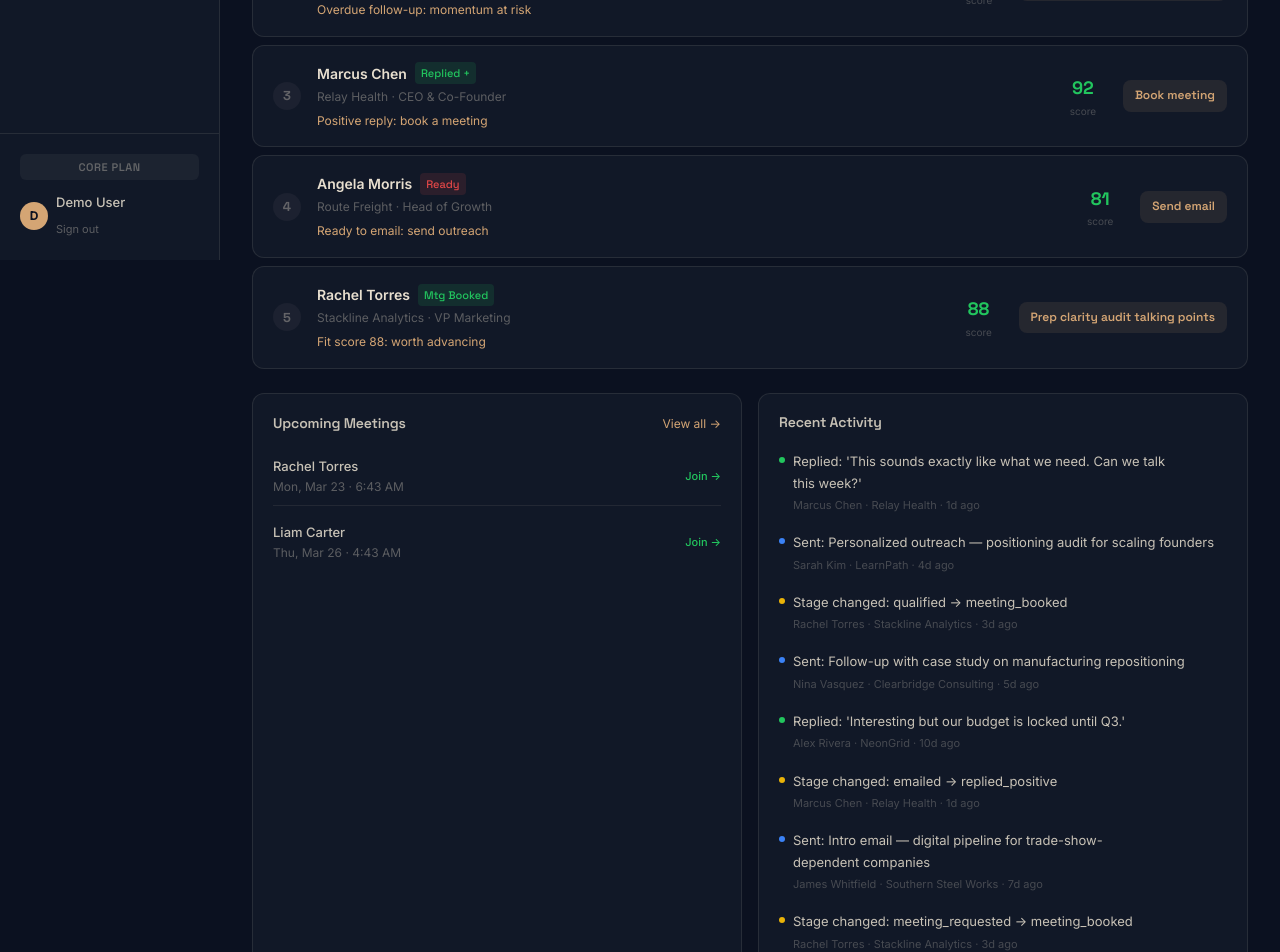
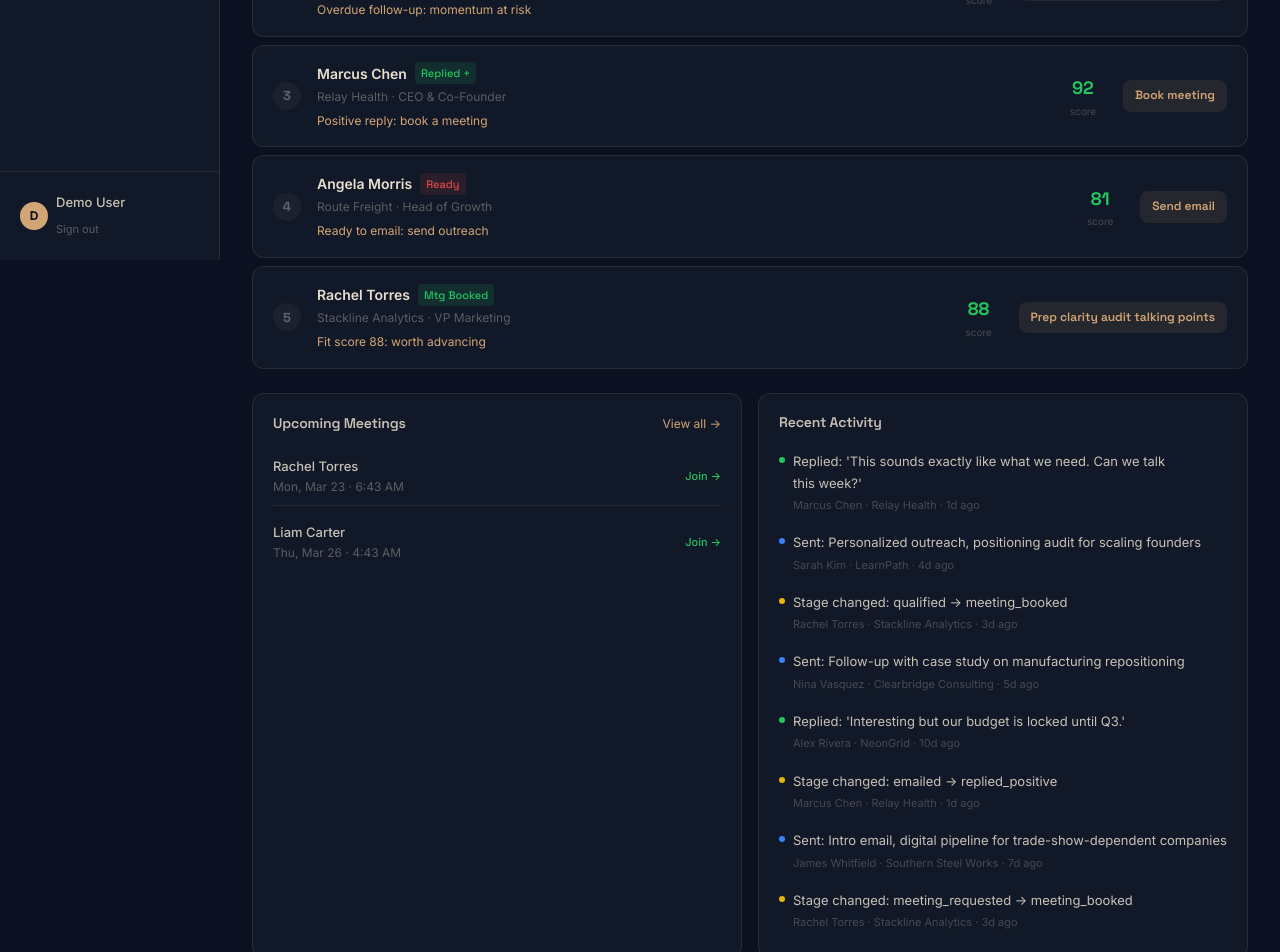
Before and after one commit to jordanknight1992-dotcom/cosmic-reach-creative, a Next.js app: page /mission-control/demo in a window 1280 px wide. Shown: the part 540-1492 px from the top of the page. Built offline with nearby package versions, Linux system fonts and the light colour scheme.

Commit message:
Purge em dashes from all user-facing copy, remove plan badge from sidebar
All em dashes replaced with periods, commas, or colons across homepage,
MC landing, Signal view, Settings, demo seed data, CRM seed data, and
Clarity Report example data. Plan badge removed from sidebar (single tier).

```diff
--- a/src/app/mission-control/[tenantSlug]/McShell.tsx
+++ b/src/app/mission-control/[tenantSlug]/McShell.tsx
@@ -138,20 +138,6 @@
 
         {/* Bottom area */}
         <div style={{ padding: "12px 8px", borderTop: "1px solid rgba(232,223,207,0.1)" }}>
-          {/* Plan badge */}
-          {!collapsed && (
-            <div style={{
-              margin: "8px 12px 4px", padding: "4px 8px",
-              background: tenant.plan === "pro" ? "rgba(234,179,8,0.1)" : tenant.plan === "growth" ? "rgba(212,165,116,0.1)" : "rgba(232,223,207,0.05)",
-              color: tenant.plan === "pro" ? "#eab308" : tenant.plan === "growth" ? "#d4a574" : "rgba(232,223,207,0.35)",
-              borderRadius: 6, fontSize: 11, fontWeight: 600, textTransform: "uppercase",
-              letterSpacing: "0.05em", textAlign: "center",
-              fontFamily: 'var(--font-display)',
-            }}>
-              {tenant.plan} plan
-            </div>
-          )}
-
           {/* User + logout */}
           <div style={{
             display: "flex", alignItems: "center", gap: 8,
--- a/src/app/mission-control/[tenantSlug]/settings/SettingsView.tsx
+++ b/src/app/mission-control/[tenantSlug]/settings/SettingsView.tsx
@@ -227,7 +227,7 @@
             <div>
               <div style={{ fontSize: 14, fontWeight: 600, color: "#e8dfcf" }}>Two-Factor Authentication</div>
               <div style={{ fontSize: 12, color: "rgba(232,223,207,0.35)", marginTop: 2 }}>
-                {user.totp_enabled ? "Enabled — your account is protected with an authenticator app" : "Add an extra layer of security with Google Authenticator or Authy"}
+                {user.totp_enabled ? "Enabled. Your account is protected with an authenticator app" : "Add an extra layer of security with Google Authenticator or Authy"}
               </div>
             </div>
             <div style={{ display: "flex", alignItems: "center", gap: 6 }}>
@@ -404,7 +404,7 @@
                       onClick={() => saveCredential(int.key)}
                       disabled={saving === int.key}
                       style={{
-                        background: "#e04747", color: "#fff", border: "none",
+                        background: "#d4a574", color: "#1a1f2e", border: "none",
                         borderRadius: 6, padding: "6px 12px", fontSize: 12,
                         fontWeight: 600, cursor: "pointer", fontFamily: 'var(--font-display)',
                       }}
--- a/src/app/mission-control/[tenantSlug]/signal/SignalView.tsx
+++ b/src/app/mission-control/[tenantSlug]/signal/SignalView.tsx
@@ -182,7 +182,7 @@
           {/* Sessions Overlay Chart — current vs previous period */}
           {data.ga4Data.dailySessions.length > 0 && (
             <div style={{ marginBottom: 20 }}>
-              <h3 style={{ fontSize: 13, fontWeight: 600, color: "rgba(232,223,207,0.5)", margin: "0 0 10px 0", fontFamily: 'var(--font-display)' }}>Sessions — Current vs Previous 30 Days</h3>
+              <h3 style={{ fontSize: 13, fontWeight: 600, color: "rgba(232,223,207,0.5)", margin: "0 0 10px 0", fontFamily: 'var(--font-display)' }}>Sessions: Current vs Previous 30 Days</h3>
               <SessionsOverlayChart
                 current={data.ga4Data.dailySessions}
                 previous={data.ga4Data.previousDailySessions}
--- a/src/app/mission-control/demo/demo-data.ts
+++ b/src/app/mission-control/demo/demo-data.ts
@@ -226,7 +226,7 @@
     fit_score: 83,
     stage: "meeting_requested",
     fit_reason: "E-commerce brand doing $3M/yr. Marketing feels scattered.",
-    pain_point_summary: "Running ads, email, social — none of it connects. No attribution.",
+    pain_point_summary: "Running ads, email, social. None of it connects. No attribution.",
     outreach_angle: "Thrust layer: visibility into what's actually driving revenue.",
     next_action: "Send booking link",
     next_action_at: daysAgo(0),
@@ -283,12 +283,12 @@
 
 export const DEMO_ACTIVITIES = [
   { type: "reply_logged", body_preview: "Replied: 'This sounds exactly like what we need. Can we talk this week?'", created_at: daysAgo(1), contact_name: "Marcus Chen", company_name: "Relay Health" },
-  { type: "email_sent", body_preview: "Sent: Personalized outreach — positioning audit for scaling founders", created_at: daysAgo(4), contact_name: "Sarah Kim", company_name: "LearnPath" },
+  { type: "email_sent", body_preview: "Sent: Personalized outreach, positioning audit for scaling founders", created_at: daysAgo(4), contact_name: "Sarah Kim", company_name: "LearnPath" },
   { type: "stage_change", body_preview: "Stage changed: qualified → meeting_booked", created_at: daysAgo(3), contact_name: "Rachel Torres", company_name: "Stackline Analytics" },
   { type: "email_sent", body_preview: "Sent: Follow-up with case study on manufacturing repositioning", created_at: daysAgo(5), contact_name: "Nina Vasquez", company_name: "Clearbridge Consulting" },
   { type: "reply_logged", body_preview: "Replied: 'Interesting but our budget is locked until Q3.'", created_at: daysAgo(10), contact_name: "Alex Rivera", company_name: "NeonGrid" },
   { type: "stage_change", body_preview: "Stage changed: emailed → replied_positive", created_at: daysAgo(1), contact_name: "Marcus Chen", company_name: "Relay Health" },
-  { type: "email_sent", body_preview: "Sent: Intro email — digital pipeline for trade-show-dependent companies", created_at: daysAgo(7), contact_name: "James Whitfield", company_name: "Southern Steel Works" },
+  { type: "email_sent", body_preview: "Sent: Intro email, digital pipeline for trade-show-dependent companies", created_at: daysAgo(7), contact_name: "James Whitfield", company_name: "Southern Steel Works" },
   { type: "stage_change", body_preview: "Stage changed: meeting_requested → meeting_booked", created_at: daysAgo(3), contact_name: "Rachel Torres", company_name: "Stackline Analytics" },
 ];
 
@@ -333,8 +333,8 @@
   business_name: "AtlasOps",
   business_description: "Operational consulting for scaling SaaS companies. We help leadership teams improve internal systems, reporting visibility, and cross-functional alignment during periods of rapid growth.",
   target_audience: "SaaS founders and leadership teams at companies doing $1M–$10M ARR struggling with internal coordination, reporting clarity, and scalable processes. They have strong delivery but need operational infrastructure.",
-  brand_voice: "Authoritative, structured, clear. We bring order to operational chaos. No buzzwords — just systems thinking applied to real scaling problems.",
-  key_offers: "Operational Audit ($2,500) — 2-week diagnostic with systems map and recommendations. 60-Day Alignment Sprint ($12,000) — full operational overhaul. Ongoing Advisory ($3,500/mo) — fractional COO support.",
+  brand_voice: "Authoritative, structured, clear. We bring order to operational chaos. No buzzwords. Just systems thinking applied to real scaling problems.",
+  key_offers: "Operational Audit ($2,500): 2-week diagnostic with systems map and recommendations. 60-Day Alignment Sprint ($12,000): full operational overhaul. Ongoing Advisory ($3,500/mo): fractional COO support.",
   goals: [
     { label: "Pipeline", description: "Build a repeatable pipeline that generates 6-10 qualified SaaS leads per month" },
     { label: "Positioning", description: "Establish AtlasOps as the go-to operational consulting firm for scaling SaaS companies" },
--- a/src/app/mission-control/page.tsx
+++ b/src/app/mission-control/page.tsx
@@ -154,7 +154,7 @@
 
           <div className="text-center mt-8">
             <p className="text-xs text-starlight/30">
-              Includes a guided 90-minute onboarding call. Integrations use your own API keys — you control your costs.
+              Includes a guided 90-minute onboarding call. Integrations use your own API keys, so you control your costs.
             </p>
           </div>
         </div>
--- a/src/app/page.tsx
+++ b/src/app/page.tsx
@@ -343,8 +343,8 @@
               Strategy Becomes Daily Action
             </h2>
             <p className="text-starlight/70 text-base" style={{ textWrap: "balance" }}>
-              The operating system that turns your Clarity Audit into daily execution —
-              pipeline visibility, prioritized targets, and AI-powered outreach, all driven by your strategy.
+              The operating system that turns your Clarity Audit into daily execution.
+              Pipeline visibility, prioritized targets, AI-powered outreach, all driven by your strategy.
             </p>
           </div>
 
--- a/src/lib/clarity-report-data.ts
+++ b/src/lib/clarity-report-data.ts
@@ -111,7 +111,7 @@
     phase: "Weeks 1–2",
     title: "Rewrite Core Messaging",
     actions: [
-      "Rewrite the homepage headline to lead with the scaling pain SaaS leaders experience — not AtlasOps capabilities.",
+      "Rewrite the homepage headline to lead with the scaling pain SaaS leaders experience, not AtlasOps capabilities.",
       "Create a one-sentence positioning statement that names the problem before the solution.",
       "Audit all website pages and replace inward-facing language ('we help', 'we offer') with buyer-facing language ('you're experiencing', 'the result is').",
     ],
@@ -148,7 +148,7 @@
 export const sprintRecommendation = {
   name: "60 Day Alignment Sprint",
   reasoning:
-    "AtlasOps has strong expertise and a viable market. The constraint is not strategy — it is the gap between what the business delivers and how the market perceives it. A 30 Day Sprint would address messaging alone, but the offer structure and conversion path need coordinated work to produce measurable results. A 90 Day Sprint is premature until the messaging and offer foundation is solid. The 60 Day Alignment Sprint covers Signal and Gravity together, which is where the highest-leverage compound effect exists for this business.",
+    "AtlasOps has strong expertise and a viable market. The constraint is not strategy. It is the gap between what the business delivers and how the market perceives it. A 30 Day Sprint would address messaging alone, but the offer structure and conversion path need coordinated work to produce measurable results. A 90 Day Sprint is premature until the messaging and offer foundation is solid. The 60 Day Alignment Sprint covers Signal and Gravity together, which is where the highest-leverage compound effect exists for this business.",
   nextStep:
     "Schedule a 30-minute follow-up call to review these findings, confirm scope, and set a start date for the 60 Day Alignment Sprint.",
 };
```
Also changed, not shown: src/lib/crm-db.ts (+7 -7 lines).
